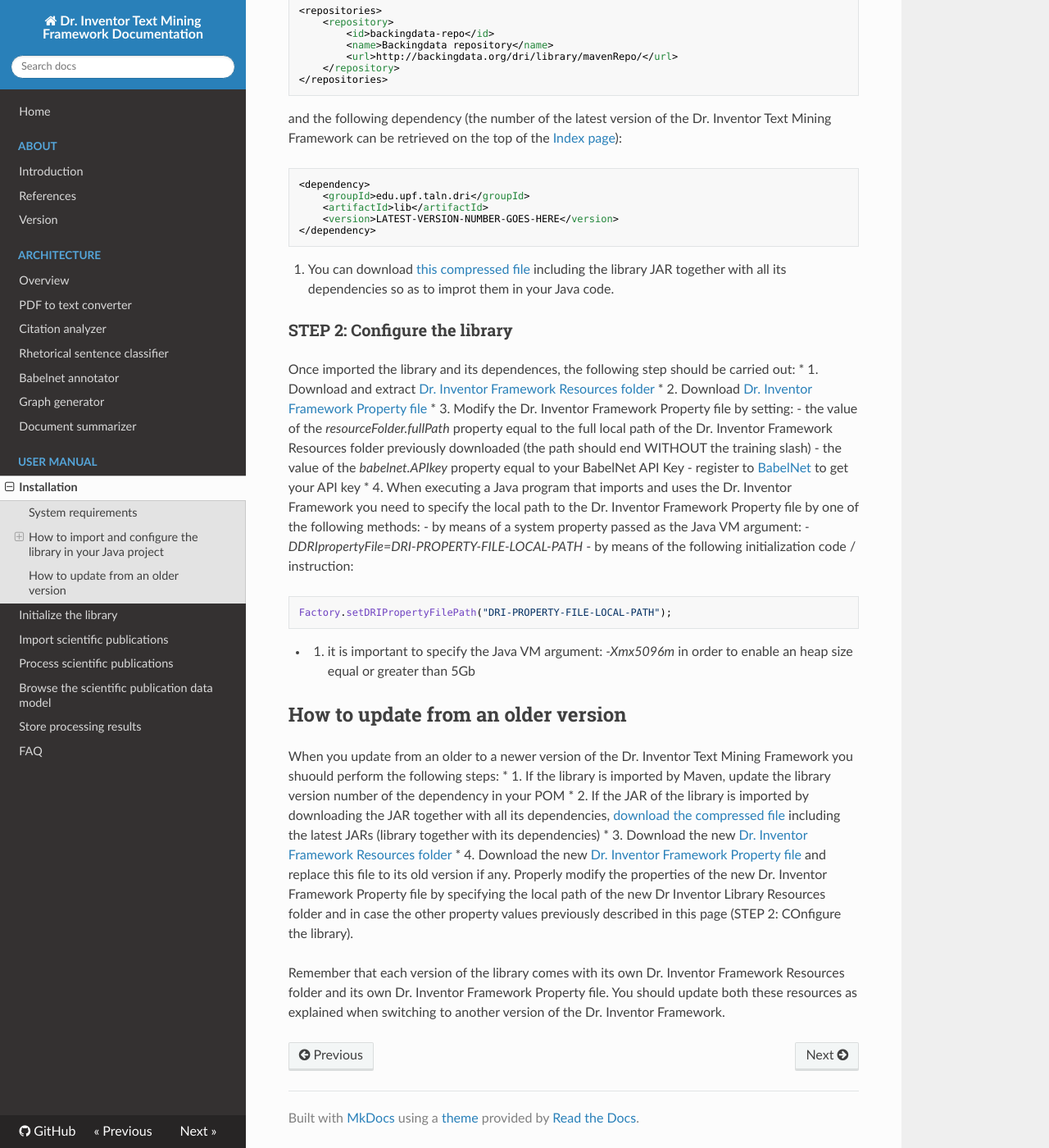
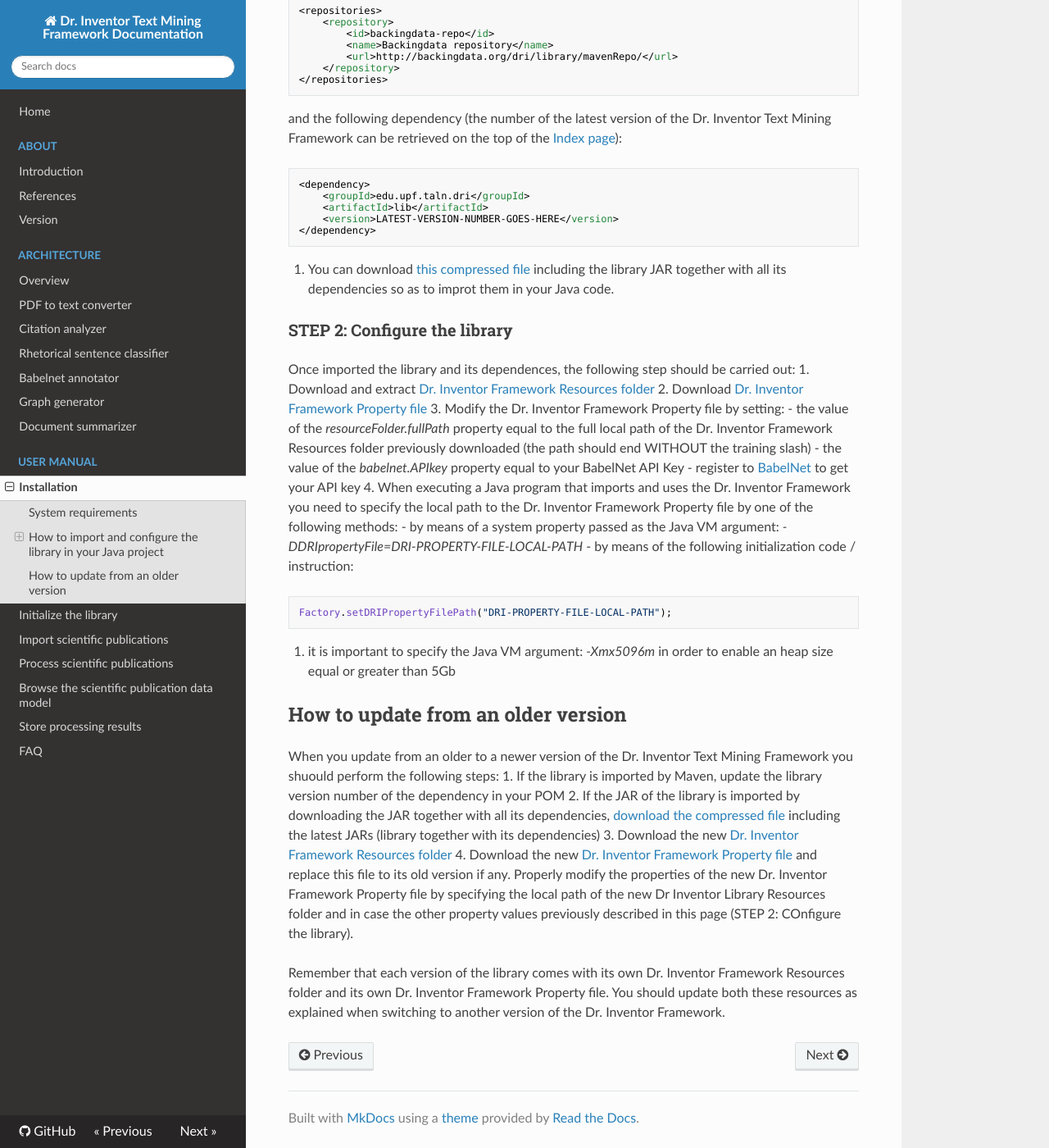
Before and after one commit to abe-iop/driframework, an MkDocs documentation site: the page built from doc/Installation.md, in a window 1280 px wide and 1400 px high, scrolled down 689 px. Shown: the whole window at 82% size. Built offline with MkDocs 1.6.1, drawn with Linux system fonts in a browser that asks for light colours; nearby versions of some CDN libraries; old or Windows-style settings are respelled for this version of MkDocs.

Commit message:
Update Installation.md

````diff
--- a/doc/Installation.md
+++ b/doc/Installation.md
@@ -5,8 +5,8 @@ In order to properly use the Dr. Inventor Text Mining Framework you need to sati
 ## System requirements
 In order to use the Dr. Inventor Text Mining Framework you should:
 
-* use *Java 1.8*
-* set the maximum [Java Heap Space](https://www.mkyong.com/Java/find-out-your-Java-heap-memory-size/) equal or greater than *5Gb* (by means of Virtual Machine arguments -Xmx4500m, or by means of system properties)
+*  use *Java 1.8*
+*  set the maximum [Java Heap Space](https://www.mkyong.com/Java/find-out-your-Java-heap-memory-size/) equal or greater than *5Gb* (by means of Virtual Machine arguments -Xmx4500m, or by means of system properties)
 
 
 ## How to import and configure the library in your Java project
@@ -40,28 +40,27 @@ and the following dependency (the number of the latest version of the Dr. Invent
 
 ### STEP 2: Configure the library
 Once imported the library and its dependences, the following step should be carried out:
-* 1. Download and extract [Dr. Inventor Framework Resources folder](http://backingdata.org/dri/library/latest/resourceFolder.html)
-* 2. Download [Dr. Inventor Framework Property file](http://backingdata.org/dri/library/latest/configurationFile.html)
-* 3. Modify the Dr. Inventor Framework Property file by setting:
-   - the value of the _resourceFolder.fullPath_ property equal to the full local path of the Dr. Inventor Framework Resources folder previously downloaded (the path should end WITHOUT the training slash)
-   - the value of the _babelnet.APIkey_ property equal to your BabelNet API Key - register to [BabelNet](http://babelnet.org/) to get your API key
-* 4. When executing a Java program that imports and uses the Dr. Inventor Framework you need to specify the local path to the Dr. Inventor Framework Property file by one of the following methods:
-   - by means of a system property passed as the Java VM argument: _-DDRIpropertyFile=DRI-PROPERTY-FILE-LOCAL-PATH_
-   - by means of the following initialization code / instruction:
+1.  Download and extract [Dr. Inventor Framework Resources folder](http://backingdata.org/dri/library/latest/resourceFolder.html)
+2.  Download [Dr. Inventor Framework Property file](http://backingdata.org/dri/library/latest/configurationFile.html)
+3.  Modify the Dr. Inventor Framework Property file by setting:
+   -  the value of the _resourceFolder.fullPath_ property equal to the full local path of the Dr. Inventor Framework Resources folder previously downloaded (the path should end WITHOUT the training slash)
+   -  the value of the _babelnet.APIkey_ property equal to your BabelNet API Key - register to [BabelNet](http://babelnet.org/) to get your API key
+4.  When executing a Java program that imports and uses the Dr. Inventor Framework you need to specify the local path to the Dr. Inventor Framework Property file by one of the following methods:
+   -  by means of a system property passed as the Java VM argument: _-DDRIpropertyFile=DRI-PROPERTY-FILE-LOCAL-PATH_
+   -  by means of the following initialization code / instruction:
 
 ```javascript
 Factory.setDRIPropertyFilePath("DRI-PROPERTY-FILE-LOCAL-PATH");
 ```
 
-
-* 5. it is important to specify the Java VM argument: _-Xmx5096m_ in order to enable an heap size equal or greater than 5Gb
+5. it is important to specify the Java VM argument: _-Xmx5096m_ in order to enable an heap size equal or greater than 5Gb
 
 
 ## How to update from an older version
 When you update from an older to a newer version of the Dr. Inventor Text Mining Framework you shuould perform the following steps:
-* 1. If the library is imported by Maven, update the library version number of the dependency in your POM
-* 2. If the JAR of the library is imported by downloading the JAR together with all its dependencies, [download the compressed file](http://backingdata.org/dri/library/latest/jarWithDeps.html) including the latest JARs (library together with its dependencies)
-* 3. Download the new [Dr. Inventor Framework Resources folder](http://backingdata.org/dri/library/latest/resourceFolder.html)
-* 4. Download the new [Dr. Inventor Framework Property file](http://backingdata.org/dri/library/latest/configurationFile.html) and replace this file to its old version if any. Properly modify the properties of the new Dr. Inventor Framework Property file by specifying the local path of the new Dr Inventor Library Resources folder and in case the other property values previously described in this page (STEP 2: COnfigure the library).
+1.  If the library is imported by Maven, update the library version number of the dependency in your POM
+2.  If the JAR of the library is imported by downloading the JAR together with all its dependencies, [download the compressed file](http://backingdata.org/dri/library/latest/jarWithDeps.html) including the latest JARs (library together with its dependencies)
+3.  Download the new [Dr. Inventor Framework Resources folder](http://backingdata.org/dri/library/latest/resourceFolder.html)
+4.  Download the new [Dr. Inventor Framework Property file](http://backingdata.org/dri/library/latest/configurationFile.html) and replace this file to its old version if any. Properly modify the properties of the new Dr. Inventor Framework Property file by specifying the local path of the new Dr Inventor Library Resources folder and in case the other property values previously described in this page (STEP 2: COnfigure the library).
 
 Remember that each version of the library comes with its own Dr. Inventor Framework Resources folder and its own Dr. Inventor Framework Property file. You should update both these resources as explained when switching to another version of the Dr. Inventor Framework.
````
